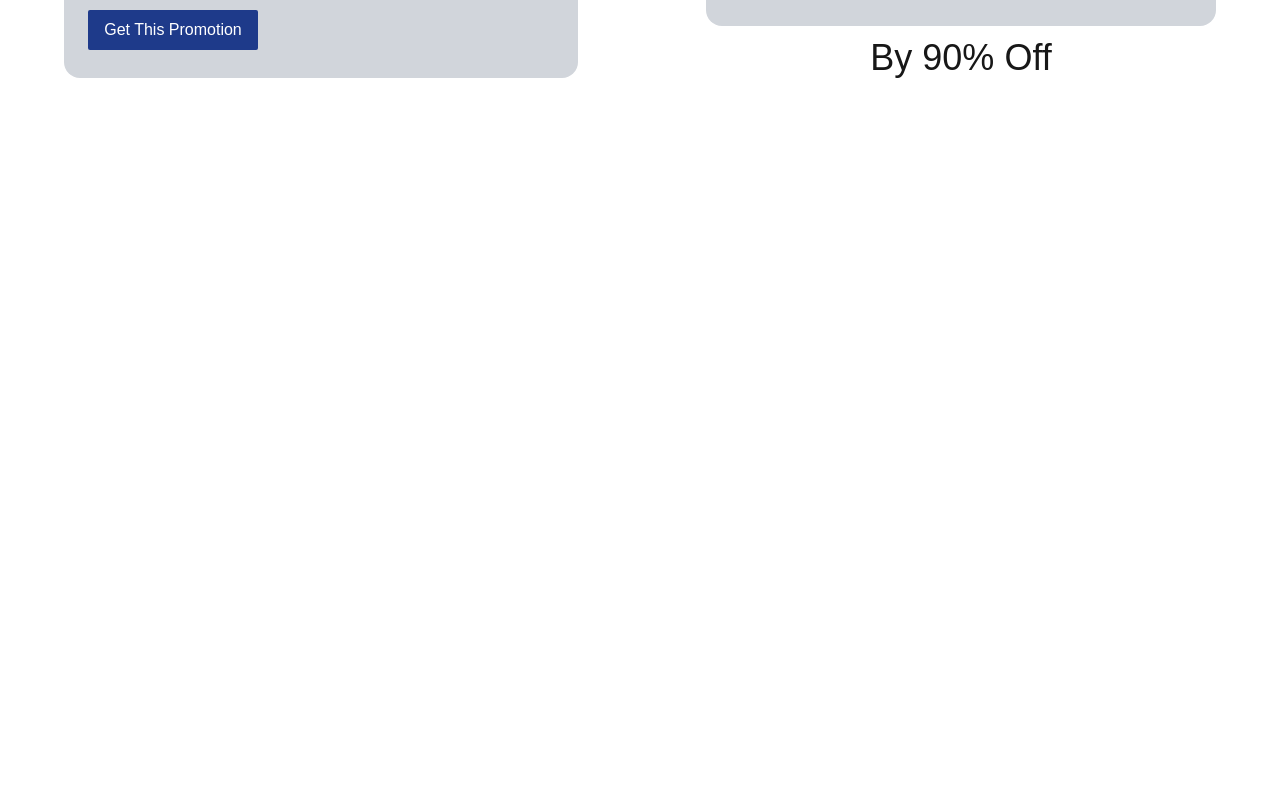
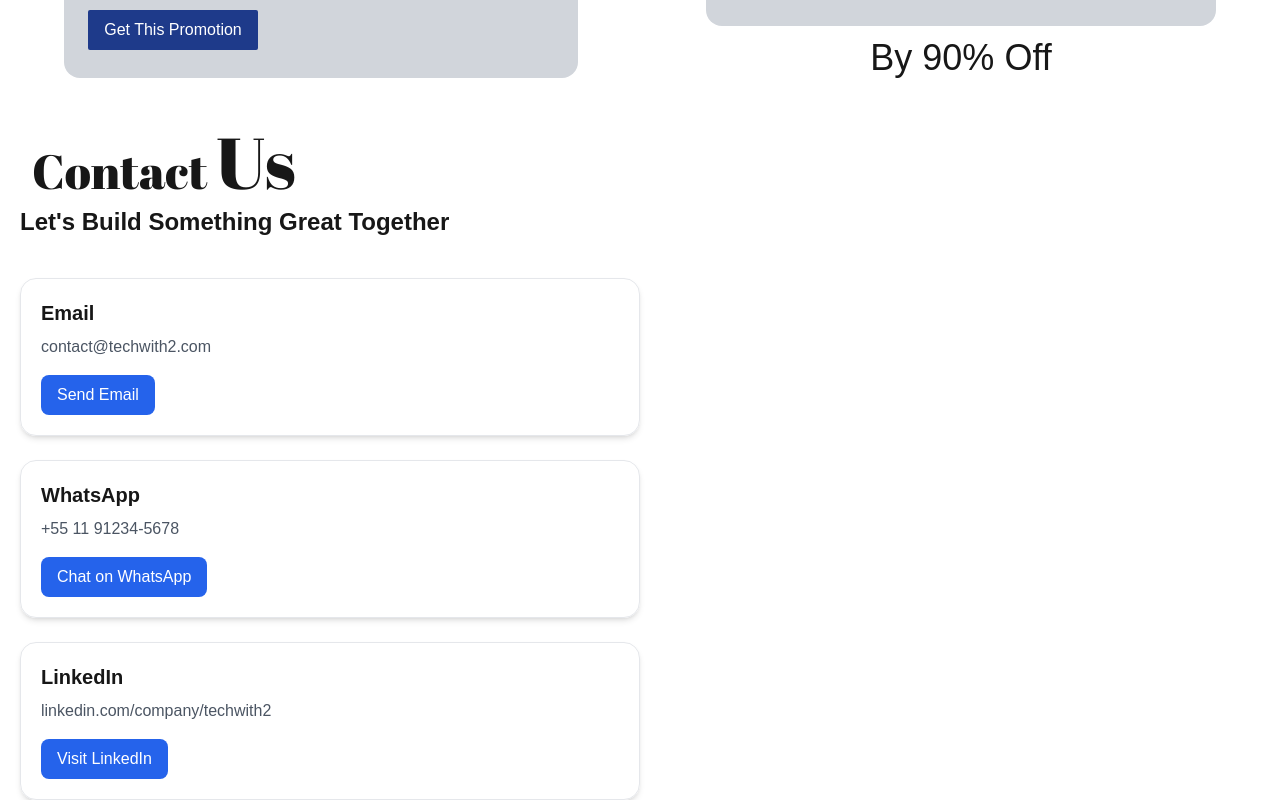
Before and after one commit to Jose-leandro/Techwith2, a Next.js app: page / in a window 1280 px wide. Shown: the part 2078-2878 px from the top of the page. Before the commit the page ends 2164 px from the top, so only its background shows below. Built offline with nearby package versions, Linux system fonts and the light colour scheme.

Commit message:
Sandbox snapshot commit

```diff
--- /dev/null
+++ b/app/components/Contact.tsx
@@ -0,0 +1,62 @@
+import React from "react";
+
+const contacts = [
+  {
+    typeContact: "Email",
+    howContact: "contact@techwith2.com",
+    conect: "Send Email",
+    href: "mailto:contact@techwith2.com",
+  },
+  {
+    typeContact: "WhatsApp",
+    howContact: "+55 11 91234-5678",
+    conect: "Chat on WhatsApp",
+    href: "https://wa.me/5511912345678",
+  },
+  {
+    typeContact: "LinkedIn",
+    howContact: "linkedin.com/company/techwith2",
+    conect: "Visit LinkedIn",
+    href: "https://linkedin.com/company/techwith2",
+  },
+];
+
+export default function Contact() {
+  return (
+    <section className="mt-10 px-5">
+      <h2 className="text-5xl font-abril mt-5 ml-3">
+        Contact <span className="text-7xl font-abril">Us</span>
+      </h2>
+
+      <div className="flex flex-col flex-wrap gap-6 mt-2 w-2/4">
+        <div className="w-full mb-4">
+          <h3 className="text-2xl font-semibold">
+            Let's Build Something Great Together
+          </h3>
+        </div>
+
+        {contacts.map((contact, index) => (
+          <div
+            key={index}
+            className="flex-1 w-aut border rounded-2xl p-5 shadow-md hover:shadow-lg transition duration-300"
+          >
+            <h3 className="text-xl font-semibold mb-2">
+              {contact.typeContact}
+            </h3>
+            <p className="text-gray-600 mb-4">{contact.howContact}</p>
+            <a
+              href={contact.href}
+              target="_blank"
+              rel="noopener noreferrer"
+              className="inline-block bg-blue-600 text-white px-4 py-2 rounded-lg hover:bg-blue-700 transition"
+            >
+              {contact.conect}
+            </a>
+          </div>
+        ))}
+      </div>
+
+      <div></div>
+    </section>
+  );
+}
--- a/app/page.tsx
+++ b/app/page.tsx
@@ -3,6 +3,7 @@
 import AboutUs from "./components/about-us";
 import OurServices from "./components/our-services";
 import OurPromotionForYou from "./components/our-promotion-for-you";
+import Contact from "./components/Contact";
 
 export default function Home() {
   return (
@@ -26,6 +27,7 @@
         <AboutUs />
         <OurServices />
         <OurPromotionForYou />
+        <Contact />
       </main>
       <footer></footer>
     </>
```
